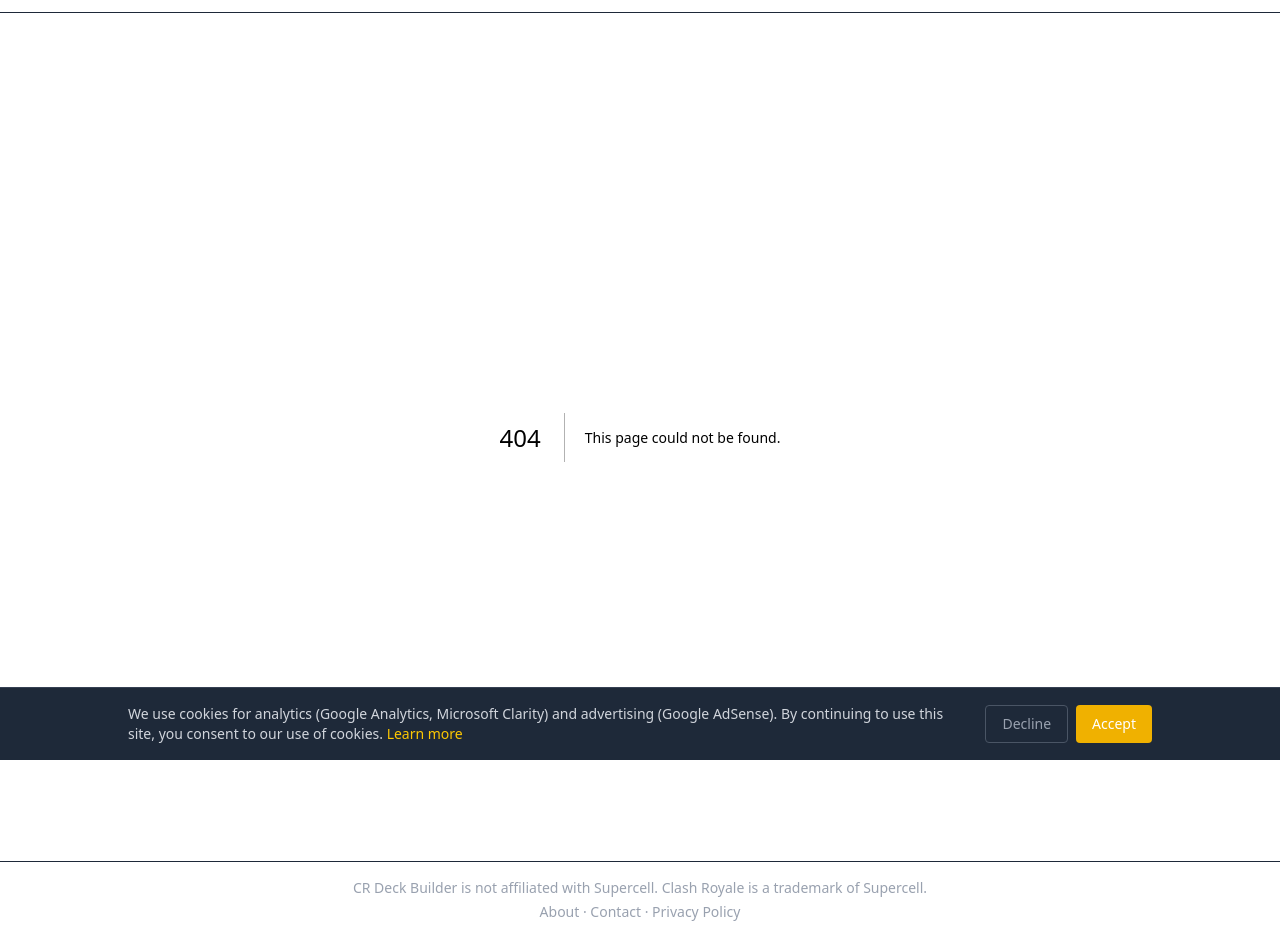
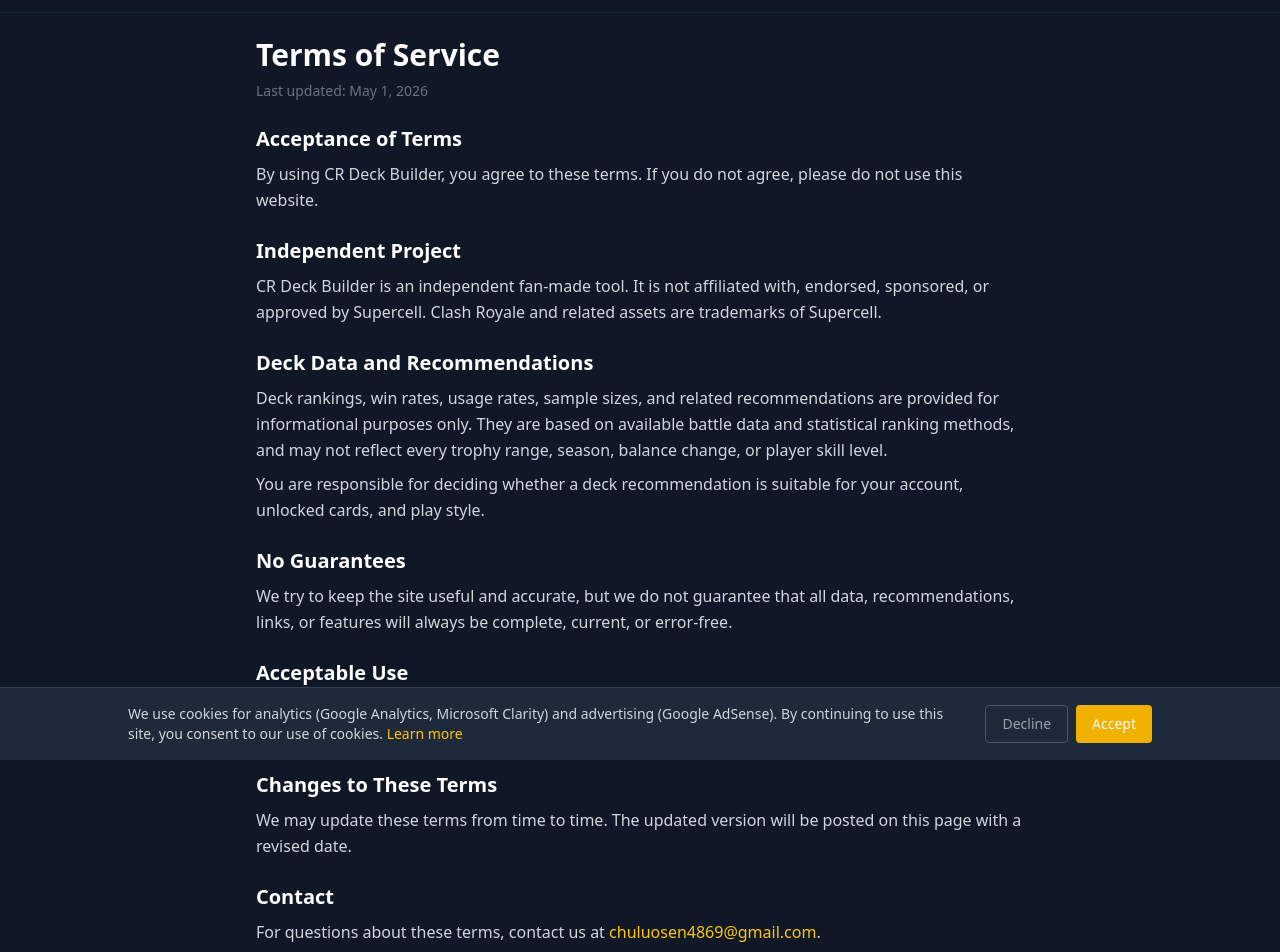
Before and after one commit to chuluosen/crdeckbuilder, a Next.js app: page /terms in a window 1280 px wide. Before the commit this address had no page. Shown: the part 40-992 px from the top of the page. Built offline with nearby package versions, Linux system fonts and the light colour scheme.

Commit message:
Improve AdSense trust signals

```diff
--- a/src/app/__arena-resolved/[id]/page.tsx
+++ /dev/null
@@ -1,5 +0,0 @@
-export {
-  default,
-  generateMetadata,
-  generateStaticParams,
-} from "@/app/arena/[id]/page";
--- a/src/app/arena/[id]/[card]/page.tsx
+++ b/src/app/arena/[id]/[card]/page.tsx
@@ -3,7 +3,7 @@
 import Link from "next/link";
 import { ARENAS } from "@/lib/data";
 import { fetchAllCards } from "@/lib/api";
-import { getDecksForArenaCard, getAllArenaCardPairs } from "@/lib/decks";
+import { getDecksForArenaCard, getAllArenaCardPairs, DECK_METADATA } from "@/lib/decks";
 import { getCardBySlug, cardNameToSlug } from "@/lib/cards";
 import { DeckCard } from "@/components/DeckCard";
 import { buildBreadcrumbSchema, buildFaqSchema } from "@/lib/jsonld";
@@ -61,6 +61,14 @@
 
   const cardAppearances = decks.length;
   const avgWinRate = decks.reduce((sum, d) => sum + (d.winRate ?? 0), 0) / (decks.length || 1);
+  const totalSampleSize = decks.reduce((sum, d) => sum + (d.sampleSize ?? 0), 0);
+  const dataUpdated = DECK_METADATA?.lastUpdated
+    ? new Date(DECK_METADATA.lastUpdated).toLocaleDateString("en-US", {
+        month: "long",
+        day: "numeric",
+        year: "numeric",
+      })
+    : "recently";
   const cardArenaContent = getCardArenaContent(cardData, arena.id, arena.name, decks);
 
   const breadcrumbSchema = buildBreadcrumbSchema([
@@ -71,11 +79,11 @@
   const faqSchema = buildFaqSchema([
     {
       question: `What are the best ${cardData.name} decks for Arena ${arena.id}?`,
-      answer: `We found ${decks.length} top-performing decks featuring ${cardData.name} for Arena ${arena.id} (${arena.name}). These decks are based on current meta win rates and usage statistics.`,
+      answer: `We found ${decks.length} top-performing decks featuring ${cardData.name} for Arena ${arena.id} (${arena.name}). These decks are ranked by win rate, usage, and sample size from recorded top ladder battles.`,
     },
     {
       question: `Is ${cardData.name} good in Arena ${arena.id}?`,
-      answer: `${cardData.name} appears in ${cardAppearances} top decks for Arena ${arena.id} (${arena.name}) with an average win rate of ${avgWinRate.toFixed(1)}%.`,
+      answer: `${cardData.name} appears in ${cardAppearances} top decks for Arena ${arena.id} (${arena.name}) with an average recorded win rate of ${avgWinRate.toFixed(1)}%${totalSampleSize > 0 ? ` across ${totalSampleSize.toLocaleString()} matches` : ""}.`,
     },
   ]);
 
@@ -102,14 +110,14 @@
       </h1>
       <p className="text-gray-400 mb-4">
         Top {decks.length} decks featuring {cardData.name} for {arena.name} ({arena.trophies}+ trophies).
-        These decks are based on current meta win rates and usage statistics.
+        These decks are ranked by win rate, usage, and sample size from recorded top ladder battles.
       </p>
       <p className="text-gray-500 text-sm mb-6">
         {cardData.name} is a {cardData.elixirCost}-elixir {cardData.rarity} card that appears
         in {cardAppearances} top-performing decks for Arena {arena.id}.
-        Across these decks, {cardData.name} achieves an average win rate
-        of {avgWinRate.toFixed(1)}%, making it a {avgWinRate >= 55 ? "strong" : "solid"} pick
-        at the {arena.trophies}+ trophy range.
+        Across these recorded decks, {cardData.name} has an average win rate
+        of {avgWinRate.toFixed(1)}%{totalSampleSize > 0 ? ` across ${totalSampleSize.toLocaleString()} matches` : ""}, making it a {avgWinRate >= 55 ? "strong" : "solid"} pick
+        for players who have it unlocked.
       </p>
 
       {/* Card info */}
@@ -127,9 +135,19 @@
         </div>
       </div>
 
-      <p className="text-xs text-gray-500 mb-4 italic">
-        Data based on top ladder player battles. Win rates reflect high-level play; consider usage rate and sample size when evaluating decks.
-      </p>
+      <div className="bg-gray-800 border border-gray-700 rounded-lg p-3 mb-4 text-xs text-gray-400 space-y-1">
+        <p>
+          <strong className="text-yellow-400">Data Source:</strong> recorded top ladder player battles from the official Clash Royale API.
+          {DECK_METADATA && ` This dataset includes ${DECK_METADATA.totalBattles.toLocaleString()} matches from ${DECK_METADATA.totalPlayers.toLocaleString()} players.`}
+        </p>
+        <p>
+          <strong className="text-yellow-400">Last Updated:</strong> {dataUpdated}
+          {totalSampleSize > 0 && ` · ${totalSampleSize.toLocaleString()} recorded matches across these ${cardData.name} decks`}
+        </p>
+        <p>
+          Decks are ranked using Bayesian average. Win rates reflect high-level competitive play and may not match every trophy range or player skill level.
+        </p>
+      </div>
 
       <div className="space-y-4 mb-8">
         {decks.map((deck, i) => (
--- a/src/app/arena/[id]/page.tsx
+++ b/src/app/arena/[id]/page.tsx
@@ -31,13 +31,19 @@
   const topDeck = [...decks]
     .filter((d) => d.winRate !== undefined)
     .sort((a, b) => (b.winRate ?? 0) - (a.winRate ?? 0))[0];
-  const topWinRate = topDeck ? `${Math.round(topDeck.winRate ?? 0)}%+ Win Rate` : "";
+  const dataUpdatedMonth = DECK_METADATA?.lastUpdated
+    ? new Date(DECK_METADATA.lastUpdated).toLocaleString("en-US", {
+        month: "long",
+        year: "numeric",
+      })
+    : new Date().toLocaleString("en-US", { month: "long", year: "numeric" });
+  const topDeckContext = topDeck
+    ? ` Top deck currently shows ${Math.round(topDeck.winRate ?? 0)}% win rate${topDeck.sampleSize ? ` across ${topDeck.sampleSize} recorded matches` : ""}.`
+    : "";
 
   return {
-    title: topWinRate
-      ? `Best Arena ${arena.id} Decks (${topWinRate}) — Filter by Your Cards | ${new Date().getFullYear()}`
-      : `Best Arena ${arena.id} Decks — Filter by Your Cards | Clash Royale ${new Date().getFullYear()}`,
-    description: `${decks.length} proven Clash Royale decks for Arena ${arena.id} (${arena.trophies}+ trophies)${topWinRate ? `, top deck at ${topWinRate.replace('+ Win Rate', '')} win rate` : ''}. Filter by cards you own and copy deck links to import. Updated ${new Date().toLocaleString('en-US', { month: 'long', year: 'numeric' })}.`,
+    title: `Best Arena ${arena.id} Decks — Filter by Your Cards | Clash Royale ${new Date().getFullYear()}`,
+    description: `${decks.length} Clash Royale decks for Arena ${arena.id} (${arena.trophies}+ trophies), ranked by win rate, usage, and sample size.${topDeckContext} Filter by cards you own and copy deck links to import. Updated ${dataUpdatedMonth}.`,
     alternates: {
       canonical: `/arena/${arena.slug}`,
     },
--- a/src/app/layout.tsx
+++ b/src/app/layout.tsx
@@ -59,6 +59,8 @@
             {" · "}
             <a href="/contact" className="hover:text-yellow-400">Contact</a>
             {" · "}
+            <a href="/terms" className="hover:text-yellow-400">Terms</a>
+            {" · "}
             <a href="/privacy" className="hover:text-yellow-400">Privacy Policy</a>
           </p>
         </footer>
--- a/src/app/sitemap.ts
+++ b/src/app/sitemap.ts
@@ -7,6 +7,7 @@
 const BASE_URL = "https://crdeckbuilder.top";
 const FALLBACK_LAST_MODIFIED = {
   home: "2026-02-23",
+  terms: "2026-05-01",
   arena: "2026-02-23",
   card: "2026-02-23",
 } as const;
@@ -107,6 +108,12 @@
       changeFrequency: "weekly",
       priority: 1,
     },
+    {
+      url: `${BASE_URL}/terms`,
+      lastModified: FALLBACK_LAST_MODIFIED.terms,
+      changeFrequency: "yearly",
+      priority: 0.3,
+    },
     ...arenaPages,
     ...arenaCardPages,
   ];
--- /dev/null
+++ b/src/app/terms/page.tsx
@@ -0,0 +1,92 @@
+import type { Metadata } from "next";
+
+export const metadata: Metadata = {
+  title: "Terms of Service",
+  description:
+    "Terms of Service for CR Deck Builder, an independent Clash Royale deck recommendation tool.",
+  alternates: {
+    canonical: "/terms",
+  },
+};
+
+export default function TermsPage() {
+  return (
+    <div className="max-w-3xl mx-auto space-y-6 text-gray-300 leading-relaxed">
+      <div>
+        <h1 className="text-3xl font-bold text-white mb-2">Terms of Service</h1>
+        <p className="text-sm text-gray-500">Last updated: May 1, 2026</p>
+      </div>
+
+      <section className="space-y-2">
+        <h2 className="text-xl font-semibold text-white">Acceptance of Terms</h2>
+        <p>
+          By using CR Deck Builder, you agree to these terms. If you do not
+          agree, please do not use this website.
+        </p>
+      </section>
+
+      <section className="space-y-2">
+        <h2 className="text-xl font-semibold text-white">Independent Project</h2>
+        <p>
+          CR Deck Builder is an independent fan-made tool. It is not affiliated
+          with, endorsed, sponsored, or approved by Supercell. Clash Royale and
+          related assets are trademarks of Supercell.
+        </p>
+      </section>
+
+      <section className="space-y-2">
+        <h2 className="text-xl font-semibold text-white">Deck Data and Recommendations</h2>
+        <p>
+          Deck rankings, win rates, usage rates, sample sizes, and related
+          recommendations are provided for informational purposes only. They are
+          based on available battle data and statistical ranking methods, and may
+          not reflect every trophy range, season, balance change, or player skill
+          level.
+        </p>
+        <p>
+          You are responsible for deciding whether a deck recommendation is
+          suitable for your account, unlocked cards, and play style.
+        </p>
+      </section>
+
+      <section className="space-y-2">
+        <h2 className="text-xl font-semibold text-white">No Guarantees</h2>
+        <p>
+          We try to keep the site useful and accurate, but we do not guarantee
+          that all data, recommendations, links, or features will always be
+          complete, current, or error-free.
+        </p>
+      </section>
+
+      <section className="space-y-2">
+        <h2 className="text-xl font-semibold text-white">Acceptable Use</h2>
+        <p>
+          Do not misuse the website, interfere with its operation, attempt to
+          bypass security controls, or use it for unlawful activity.
+        </p>
+      </section>
+
+      <section className="space-y-2">
+        <h2 className="text-xl font-semibold text-white">Changes to These Terms</h2>
+        <p>
+          We may update these terms from time to time. The updated version will
+          be posted on this page with a revised date.
+        </p>
+      </section>
+
+      <section className="space-y-2">
+        <h2 className="text-xl font-semibold text-white">Contact</h2>
+        <p>
+          For questions about these terms, contact us at{" "}
+          <a
+            href="mailto:chuluosen4869@gmail.com"
+            className="text-yellow-400 hover:underline"
+          >
+            chuluosen4869@gmail.com
+          </a>
+          .
+        </p>
+      </section>
+    </div>
+  );
+}
```
